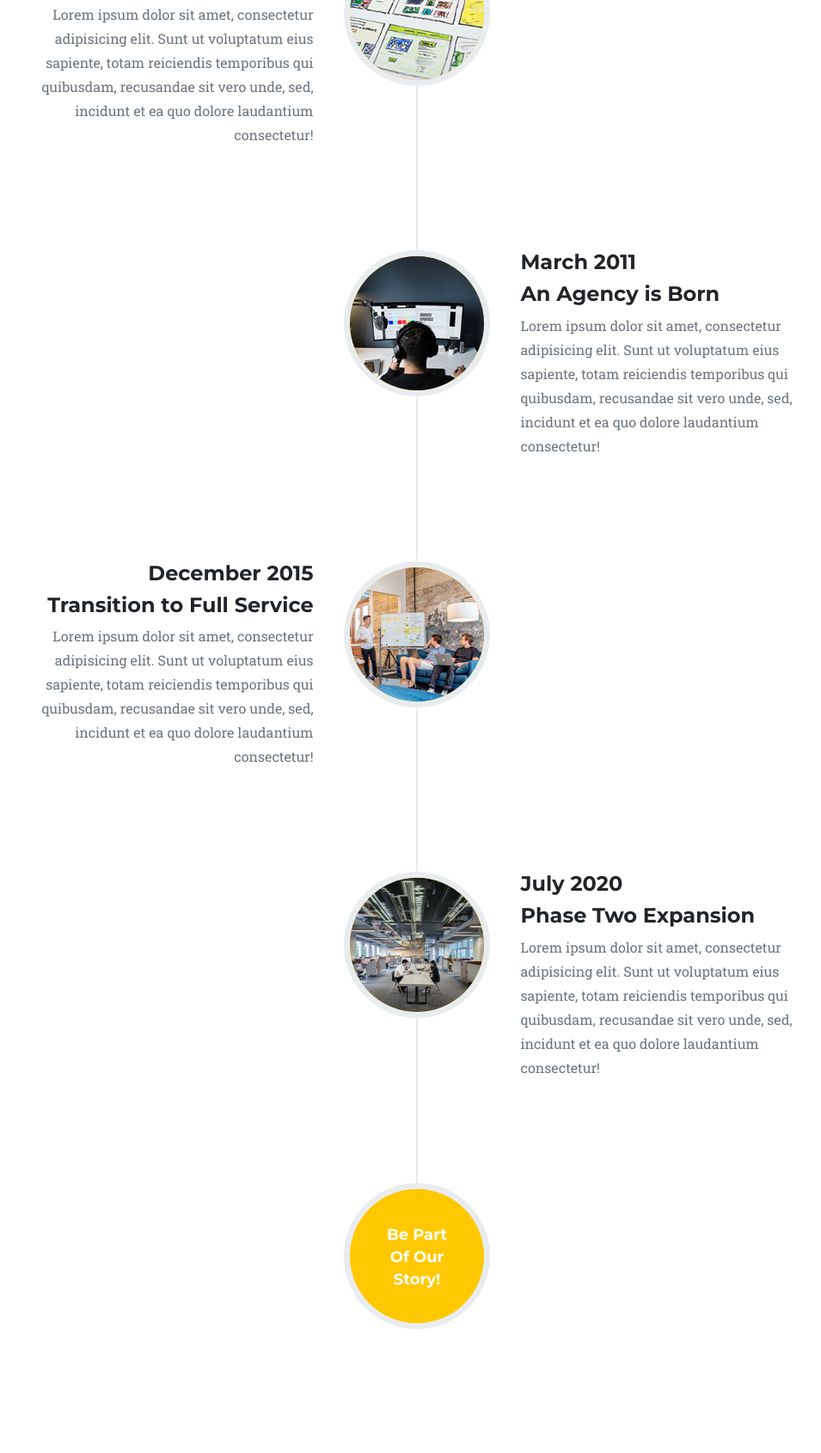
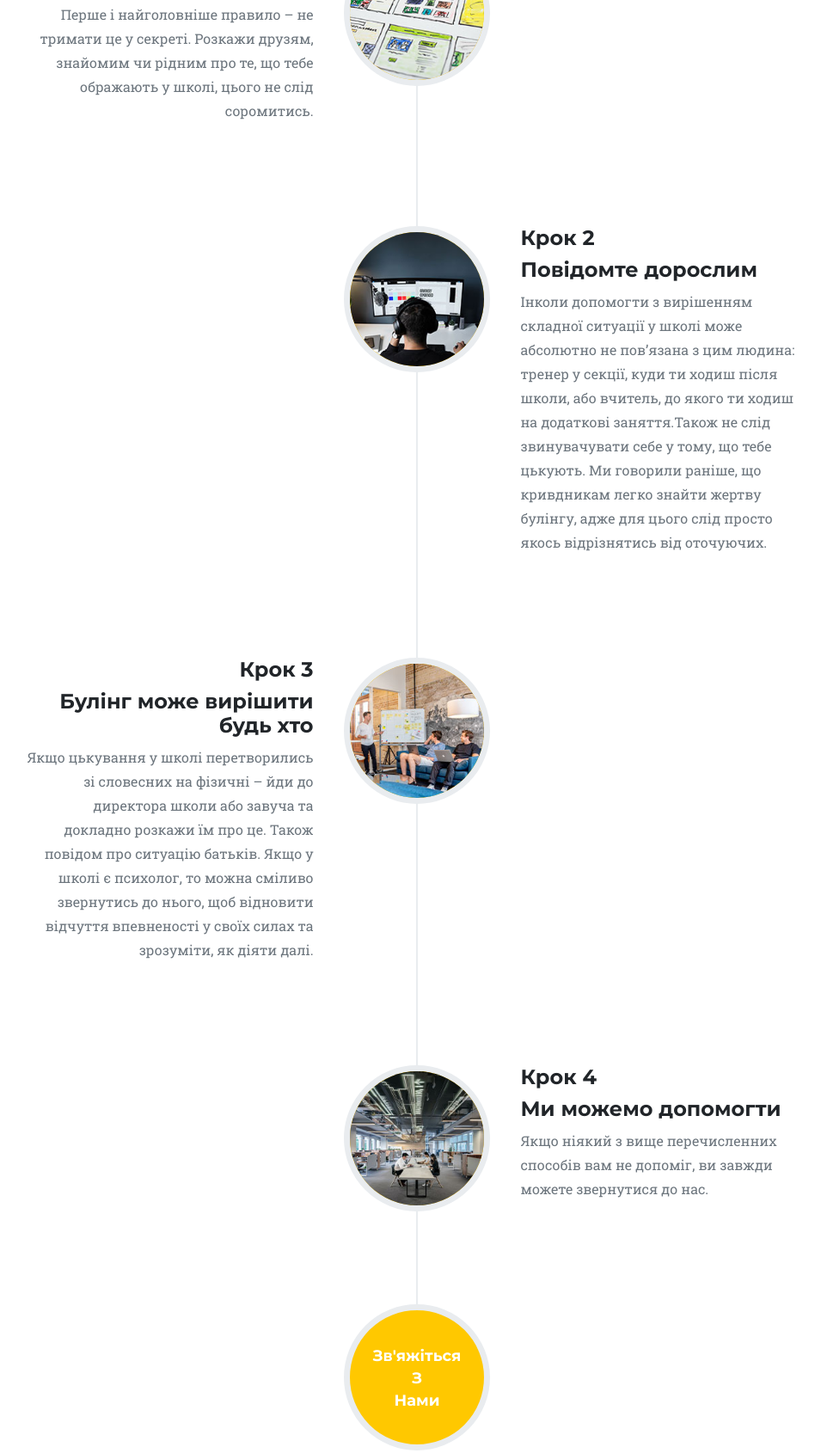
Before and after one commit to OlexiyOdarchuk/Abibas-antibulling, a plain HTML site: page index.html in a window 1280 px wide. Shown: the part 3002-4692 px from the top of the page at 86% size, without its empty margins (155-1110 px from the left). Drawn offline with Linux system fonts and the light colour scheme.

Commit message:
add ffffldkdsg

```diff
--- a/index.html
+++ b/index.html
@@ -172,52 +172,54 @@
                         <div class="timeline-image"><img class="rounded-circle img-fluid" src="assets/img/about/1.jpg" alt="..." /></div>
                         <div class="timeline-panel">
                             <div class="timeline-heading">
-                                <h4>2009-2011</h4>
-                                <h4 class="subheading">Our Humble Beginnings</h4>
+                                <h4>Крок 1</h4>
+                                <h4 class="subheading">Не приховуй це</h4>
                             </div>
-                            <div class="timeline-body"><p class="text-muted">Lorem ipsum dolor sit amet, consectetur adipisicing elit. Sunt ut voluptatum eius sapiente, totam reiciendis temporibus qui quibusdam, recusandae sit vero unde, sed, incidunt et ea quo dolore laudantium consectetur!</p></div>
+                            <div class="timeline-body"><p class="text-muted">Перше і найголовніше правило – не тримати це у секреті. Розкажи друзям, знайомим чи рідним про те, що тебе ображають у школі, цього не слід соромитись.</p></div>
                         </div>
                     </li>
                     <li class="timeline-inverted">
                         <div class="timeline-image"><img class="rounded-circle img-fluid" src="assets/img/about/2.jpg" alt="..." /></div>
                         <div class="timeline-panel">
                             <div class="timeline-heading">
-                                <h4>March 2011</h4>
-                                <h4 class="subheading">An Agency is Born</h4>
+                                <h4>Крок 2</h4>
+                                <h4 class="subheading">Повідомте дорослим</h4>
                             </div>
-                            <div class="timeline-body"><p class="text-muted">Lorem ipsum dolor sit amet, consectetur adipisicing elit. Sunt ut voluptatum eius sapiente, totam reiciendis temporibus qui quibusdam, recusandae sit vero unde, sed, incidunt et ea quo dolore laudantium consectetur!</p></div>
+                            <div class="timeline-body"><p class="text-muted">Інколи допомогти з вирішенням складної ситуації у школі може абсолютно не пов’язана з цим людина: тренер у секції, куди ти ходиш після школи, або вчитель, до якого ти ходиш на додаткові заняття.Також не слід звинувачувати себе у тому, що тебе цькують. Ми говорили раніше, що кривдникам легко знайти жертву булінгу, адже для цього слід просто якось відрізнятись від оточуючих.</p></div>
                         </div>
                     </li>
                     <li>
                         <div class="timeline-image"><img class="rounded-circle img-fluid" src="assets/img/about/3.jpg" alt="..." /></div>
                         <div class="timeline-panel">
                             <div class="timeline-heading">
-                                <h4>December 2015</h4>
-                                <h4 class="subheading">Transition to Full Service</h4>
+                                <h4>Крок 3</h4>
+                                <h4 class="subheading">Булінг може вирішити будь хто</h4>
                             </div>
-                            <div class="timeline-body"><p class="text-muted">Lorem ipsum dolor sit amet, consectetur adipisicing elit. Sunt ut voluptatum eius sapiente, totam reiciendis temporibus qui quibusdam, recusandae sit vero unde, sed, incidunt et ea quo dolore laudantium consectetur!</p></div>
+                            <div class="timeline-body"><p class="text-muted">Якщо цькування у школі перетворились зі словесних на фізичні – йди до директора школи або завуча та докладно розкажи їм про це. Також повідом про ситуацію батьків. Якщо у школі є психолог, то можна сміливо звернутись до нього, щоб відновити відчуття впевненості у своїх силах та зрозуміти, як діяти далі.</p></div>
                         </div>
                     </li>
                     <li class="timeline-inverted">
                         <div class="timeline-image"><img class="rounded-circle img-fluid" src="assets/img/about/4.jpg" alt="..." /></div>
                         <div class="timeline-panel">
                             <div class="timeline-heading">
-                                <h4>July 2020</h4>
-                                <h4 class="subheading">Phase Two Expansion</h4>
+                                <h4>Крок 4</h4>
+                                <h4 class="subheading">Ми можемо допомогти</h4>
                             </div>
-                            <div class="timeline-body"><p class="text-muted">Lorem ipsum dolor sit amet, consectetur adipisicing elit. Sunt ut voluptatum eius sapiente, totam reiciendis temporibus qui quibusdam, recusandae sit vero unde, sed, incidunt et ea quo dolore laudantium consectetur!</p></div>
+                            <div class="timeline-body"><p class="text-muted">Якщо ніякий з вище перечисленних способів вам не допоміг, ви завжди можете звернутися до нас.</p></div>
                         </div>
                     </li>
                     <li class="timeline-inverted">
+                    <a href="#contact">
                         <div class="timeline-image">
                             <h4>
-                                Be Part
+                                Зв'яжіться
                                 <br />
-                                Of Our
+                                З
                                 <br />
-                                Story!
+                                Нами
                             </h4>
                         </div>
+                        </a>
                     </li>
                 </ul>
             </div>
```
